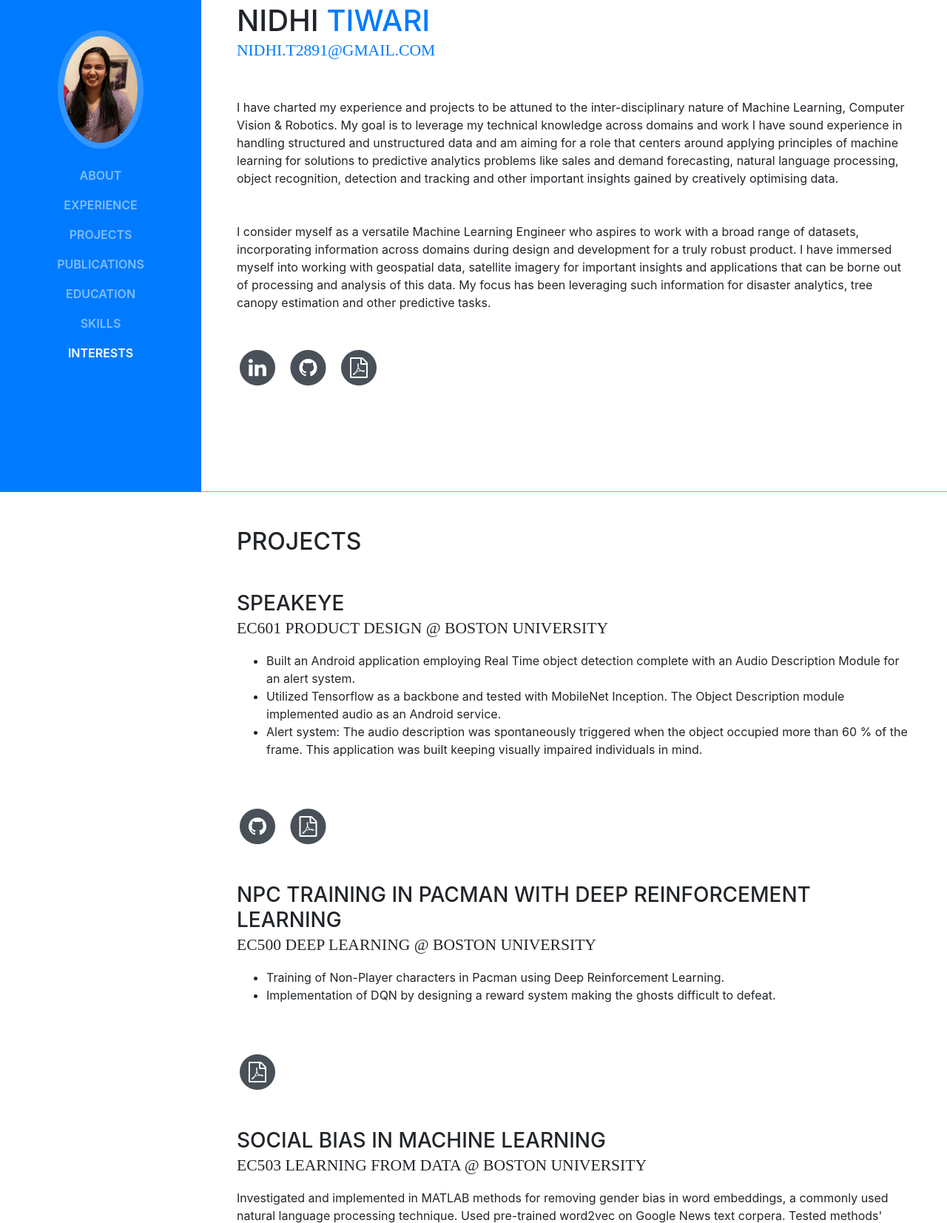
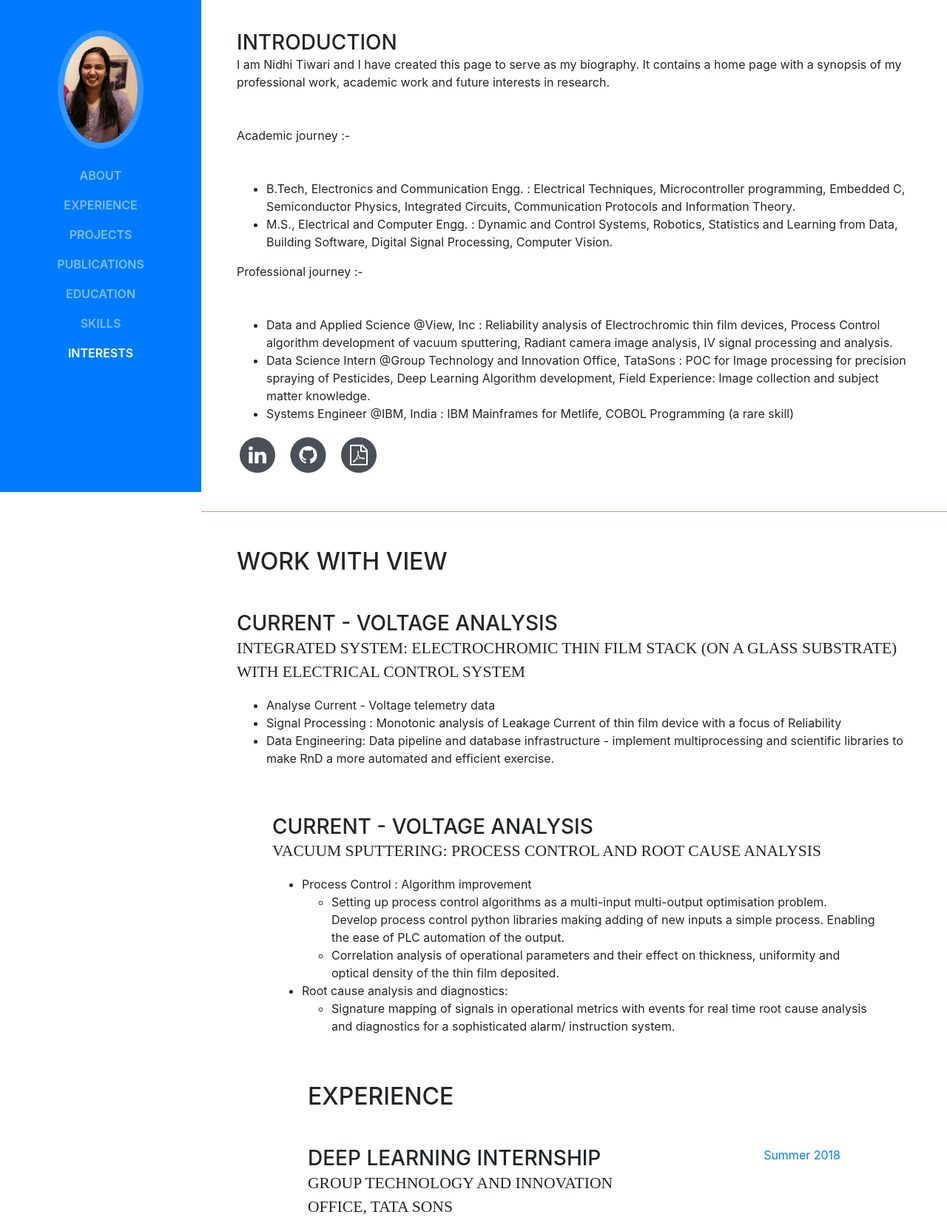
Before and after one commit to nidtiw/nidtiw.github.io, a website with bundled scripts: page index.html in a window 1280 px wide. Shown: the part 135-1788 px from the top of the page at 74% size. Built offline with nearby package versions, Linux system fonts and the light colour scheme; a web font is replaced by a local one.

Commit message:
new main page

```diff
--- a/index.html
+++ b/index.html
@@ -74,10 +74,35 @@
           <div class="subheading mb-5">
             <a href="mailto:nidhi.t2891@gmail.com">nidhi.t2891@gmail.com</a>
           </div>
-          <p class="mb-5">I have charted my experience and projects to be attuned to the inter-disciplinary nature of Machine Learning, Computer Vision & Robotics. My goal is to leverage my technical knowledge across domains and work I have sound experience in handling structured and unstructured data and am aiming for a role that centers around applying principles of machine learning for solutions to predictive analytics problems like sales and demand forecasting, natural language processing, object recognition, detection and tracking and other important insights gained by creatively optimising data.</p>
+          <h3 class="mb-0">Introduction</h3>
+          <p class="mb-5">I am Nidhi Tiwari and I have created this page to serve as my biography. It contains a home page with a synopsis of my professional work, academic work and future interests in research. </p>
           <p class="mb-5">
-              I consider myself as a versatile Machine Learning Engineer who aspires to work with a broad range of datasets, incorporating information across domains during design and development for a truly robust product. I have immersed myself into working with geospatial data, satellite imagery for important insights and applications that can be borne out of processing and analysis of this data. My focus has been leveraging such information for disaster analytics, tree canopy estimation and other predictive tasks.
+            Academic journey :-
+            <ul>
+              <li>
+                  B.Tech, Electronics and Communication Engg. : Electrical Techniques, Microcontroller programming, Embedded C, Semiconductor Physics, Integrated Circuits, Communication Protocols and Information Theory.
+              </li>
+              <li>
+                M.S., Electrical and Computer Engg. : Dynamic and Control Systems, Robotics, Statistics and Learning from Data, Building Software, Digital Signal Processing, Computer Vision.
+              </li>
+            </ul>
           </p>
+
+          <p class="mb-5">
+              Professional journey :-
+              <ul>
+                <li>
+                  Data and Applied Science @View, Inc : Reliability analysis of Electrochromic thin film devices, Process Control algorithm development of vacuum sputtering, Radiant camera image analysis, IV signal processing and analysis.
+                </li>
+                <li>
+                    Data Science Intern @Group Technology and Innovation Office, TataSons : POC for Image processing for precision spraying of Pesticides, Deep Learning Algorithm development, Field Experience: Image collection and subject matter knowledge.
+                 </li>
+                 <li>
+                    Systems Engineer @IBM, India : IBM Mainframes for Metlife, COBOL Programming (a rare skill)
+                 </li>
+              </ul>
+            </p>
+
           <ul class="list-inline list-social-icons mb-0">
             <li class="list-inline-item">
               <a href="https://www.linkedin.com/in/nidhistiwari/">
@@ -106,6 +131,65 @@
           </ul>
         </div>
       </section>
+
+      <section class="resume-section p-3 p-lg-5 d-flex flex-column" id="projects">
+          <div class="my-auto">
+            <h2 class="mb-5">Work with View</h2>
+
+            <div class="resume-item d-flex flex-column flex-md-row mb-5">
+              <div class="resume-content mr-auto">
+                <h3 class="mb-0">Current - Voltage Analysis</h3>
+                <div class="subheading mb-3">Integrated system: Electrochromic thin film stack (on a glass substrate) with electrical control system</div>
+                <p>
+                  <ul>
+                    <li>Analyse Current - Voltage telemetry data </li>
+  <li>Signal Processing : Monotonic analysis of Leakage Current of thin film device with a focus of Reliability</li>
+  <li>Data Engineering: Data pipeline and database infrastructure - implement multiprocessing and scientific libraries to make RnD a more automated and efficient exercise.</li>
+  </ul>
+  </p>
+
+  <section class="resume-section p-3 p-lg-5 d-flex flex-column" id="projects">
+      <div class="my-auto">
+        <div class="resume-item d-flex flex-column flex-md-row mb-5">
+          <div class="resume-content mr-auto">
+            <h3 class="mb-0">Current - Voltage Analysis</h3>
+            <div class="subheading mb-3">Vacuum sputtering: Process control and root cause analysis</div>
+            <p>
+              <ul>
+                <li>Process Control : Algorithm improvement </li>
+                <ul>
+                  <li>
+                    Setting up process control algorithms as a multi-input multi-output optimisation problem. Develop process control python libraries making adding of new inputs a simple process. Enabling the ease of PLC automation of the output.
+                  </li>
+                  <li>
+                    Correlation analysis of operational parameters and their effect on thickness, uniformity and optical density of the thin film deposited.
+                  </li>
+                </ul>
+<li>Root cause analysis and diagnostics:</li>
+<ul>
+  <li>
+    Signature mapping of signals in operational metrics with events for real time root cause analysis and diagnostics for a sophisticated alarm/ instruction system.
+  </li>
+</ul>
+
+</ul>
+</p>
+
+      <section class="resume-section p-3 p-lg-5 d-flex flex-column" id="experience">
+        <div class="my-auto">
+          <h2 class="mb-5">Experience</h2>
+
+          <div class="resume-item d-flex flex-column flex-md-row mb-5">
+            <div class="resume-content mr-auto">
+              <h3 class="mb-0">Deep Learning Internship</h3>
+              <div class="subheading mb-3">Group Technology and Innovation Office, TATA Sons</div>
+              <p><b>Deep Learning for Plant/ Crop Pest Detection</b>: Implemented principles of transfer learning with PyTorch to an image dataset to detect pests and
+diseases in crops. Leveraged Deep learning principles to further the practical implementation of precision spraying of pesticides.</p>
+    <p>Compared the performance of Ensemble Methods & Neural Networks in Demand Forecasting using the Rossmann Store Dataset.</p>
+    <p>Member of the organisation committee of AI Workshop focused on promoting use of Machine Learning to enhance productivity and service
+quality in all companies within TATA Group.</p>
+
+
 
       <section class="resume-section p-3 p-lg-5 d-flex flex-column" id="projects">
         <div class="my-auto">
@@ -169,7 +253,7 @@
             <br><br>
           <div class="resume-item d-flex flex-column flex-md-row mb-5">
             <div class="resume-content mr-auto">
-              <h3 class="mb-0">Social Bias in Machine Learning</h3>
+              <h3 class="mb-0">Sentiment in word embeddings</h3>
               <div class="subheading mb-3">EC503 Learning From Data @ Boston University</div>
               <p>Investigated and implemented in MATLAB methods for removing gender bias in word embeddings, a commonly used natural
               language processing technique. Used pre-trained word2vec on Google News text corpera. Tested methods' ability to remove
@@ -264,20 +348,6 @@
     </div>
       </section>
 
-
-      <section class="resume-section p-3 p-lg-5 d-flex flex-column" id="experience">
-        <div class="my-auto">
-          <h2 class="mb-5">Experience</h2>
-
-          <div class="resume-item d-flex flex-column flex-md-row mb-5">
-            <div class="resume-content mr-auto">
-              <h3 class="mb-0">Deep Learning Internship</h3>
-              <div class="subheading mb-3">Group Technology and Innovation Office, TATA Sons</div>
-              <p><b>Deep Learning for Plant/ Crop Pest Detection</b>: Implemented principles of transfer learning with PyTorch to an image dataset to detect pests and
-diseases in crops. Leveraged Deep learning principles to further the practical implementation of precision spraying of pesticides.</p>
-			  <p>Compared the performance of Ensemble Methods & Neural Networks in Demand Forecasting using the Rossmann Store Dataset.</p>
-        <p>Member of the organisation committee of AI Workshop focused on promoting use of Machine Learning to enhance productivity and service
-quality in all companies within TATA Group.</p>
 
             </div>
             <div class="resume-date text-md-right">
```
